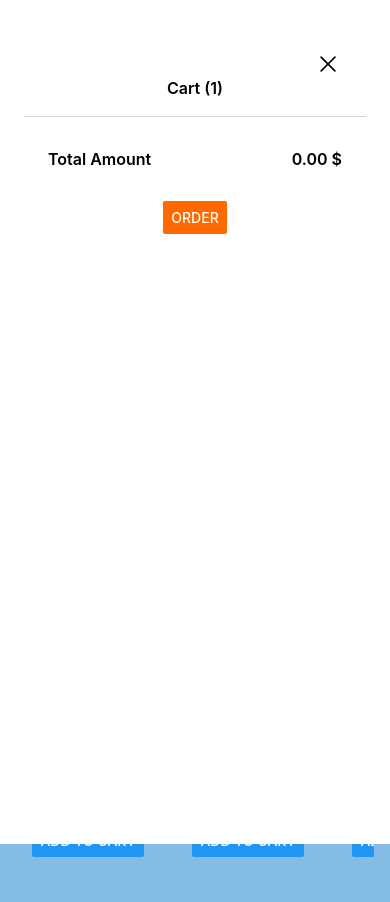
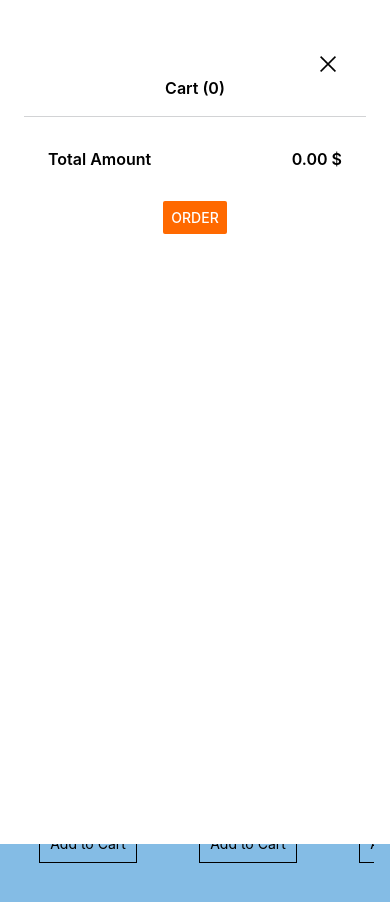
Before and after one commit to bpetermann/react-native-shopping-cart, a React Native app: screen / in a window 390 px wide. Both pictures are taken after a click on the element 180 px from the left and 76 px from the top of the page. Shown: the top 902 px of the page. Built offline with nearby package versions, Linux system fonts and the light colour scheme.

Commit message:
Fix cart product quantity

```diff
--- a/App.js
+++ b/App.js
@@ -1,78 +1,11 @@
-import {
-  Header,
-  Searchbar,
-  Categories,
-  Hero,
-  Products,
-  Cart,
-} from './components';
-import { View, ScrollView } from 'react-native';
-import { useState } from 'react';
+import { View } from 'react-native';
+import Template from './components/Template';
+import { Header } from './components/Organisms';
 
 export default function App() {
-  const [category, setCategory] = useState('Shoes');
-  const [search, setSearch] = useState('');
-  const [showCart, setShowCart] = useState(false);
-  const [cartItems, setCartItems] = useState([]);
-
-  const addCartItem = (product) => {
-    setCartItems((currentItems) => {
-      const existingCartItemIndex = currentItems.findIndex(
-        (item) => item.name === product.name
-      );
-      const existingCartItem = currentItems[existingCartItemIndex];
-      let updatedCart;
-      if (existingCartItem) {
-        const updatedItem = {
-          ...existingCartItem,
-          amount: existingCartItem.amount + 1,
-        };
-        updatedCart = [...currentItems];
-        updatedCart[existingCartItemIndex] = updatedItem;
-        return updatedCart;
-      } else {
-        return [...currentItems, product];
-      }
-    });
-  };
-
-  const removeCartItem = (product) => {
-    setCartItems((currentItems) => {
-      const existingCartItemIndex = currentItems.findIndex(
-        (item) => item.name === product.name
-      );
-      const existingCartItem = currentItems[existingCartItemIndex];
-      let updatedCart;
-      if (existingCartItem?.amount > 1) {
-        const updatedItem = {
-          ...existingCartItem,
-          amount: existingCartItem.amount - 1,
-        };
-        updatedCart = [...currentItems];
-        updatedCart[existingCartItemIndex] = updatedItem;
-        return updatedCart;
-      } else {
-        return currentItems.filter((item) => item.name !== product.name);
-      }
-    });
-  };
-
   return (
     <View style={{ paddingTop: 50 }}>
-      <Header openCart={setShowCart} />
-      <ScrollView>
-        <Searchbar search={setSearch} />
-        <Categories change={setCategory} category={category} />
-        <Hero />
-        <Products category={category} search={search} add={addCartItem} />
-      </ScrollView>
-      <Cart
-        closeCart={setShowCart}
-        show={showCart}
-        cartItems={cartItems}
-        add={addCartItem}
-        remove={removeCartItem}
-      />
+      <Template />
     </View>
   );
 }
--- /dev/null
+++ b/components/Atoms/BaseButton.js
@@ -0,0 +1,18 @@
+import { StyleSheet, Text, Pressable } from 'react-native';
+
+export default function Button({ onClick, title }) {
+  return (
+    <Pressable onPress={onClick} android_ripple={{ color: '#efeff0' }}>
+      <Text style={styles.button}>{title}</Text>
+    </Pressable>
+  );
+}
+
+const styles = StyleSheet.create({
+  button: {
+    backgroundColor: 'transparent',
+    borderWidth: 1,
+    padding: 10,
+    textAlign: 'center',
+  },
+});
--- /dev/null
+++ b/components/Atoms/index.js
@@ -0,0 +1 @@
+export { default as BaseButton } from './BaseButton';
--- a/components/Cart.js
+++ b/components/Organisms/Cart.js
@@ -16,6 +16,10 @@ export default function Cart({ show, closeCart, cartItems, add, remove }) {
     }, 0)
     .toFixed(2);
 
+  const cartLength = cartItems.reduce(function (acc, item) {
+    return acc + item.amount;
+  }, 0);
+
   return (
     <Modal visible={show} animationType='fade'>
       <View style={styles.cart}>
@@ -23,11 +27,11 @@ export default function Cart({ show, closeCart, cartItems, add, remove }) {
           <Pressable onPress={() => closeCart(false)}>
             <Image
               style={styles.img}
-              source={require('../assets/app/close.png')}
+              source={require('../../assets/app/close.png')}
             />
           </Pressable>
         </View>
-        <Text style={styles.heading}>Cart (1)</Text>
+        <Text style={styles.heading}>Cart ({cartLength})</Text>
 
         <View style={styles.products}>
           <FlatList
@@ -70,7 +74,6 @@ const styles = StyleSheet.create({
     paddingTop: 50,
     alignItems: 'center',
     paddingHorizontal: 24,
-
   },
   close: {
     width: '100%',
--- a/components/Categories.js
+++ b/components/Organisms/Categories.js
@@ -1,5 +1,5 @@
 import { StyleSheet, Text, View, Pressable } from 'react-native';
-import { categories } from '../lib/categories';
+import { categories } from '../../lib/categories';
 
 export default function Categories({ change, category }) {
   const changeCategory = (name) => {
--- a/components/Header.js
+++ b/components/Organisms/Header.js
@@ -4,20 +4,20 @@ export default function Header({ openCart }) {
   return (
     <View style={styles.container}>
       <View style={styles.nav}>
-        <Image style={styles.img} source={require('../assets/app/logo.png')} />
+        <Image style={styles.img} source={require('../../assets/app/logo.png')} />
         <Image
           style={styles.img}
-          source={require('../assets/app/search.png')}
+          source={require('../../assets/app/search.png')}
         />
-        <Image style={styles.img} source={require('../assets/app/heart.png')} />
+        <Image style={styles.img} source={require('../../assets/app/heart.png')} />
         <Pressable onPress={() => openCart(true)}>
           <Image
             style={styles.img}
-            source={require('../assets/app/cart.png')}
+            source={require('../../assets/app/cart.png')}
           />
         </Pressable>
       </View>
-      <Image style={styles.img} source={require('../assets/app/account.png')} />
+      <Image style={styles.img} source={require('../../assets/app/account.png')} />
     </View>
   );
 }
--- a/components/Hero.js
+++ b/components/Organisms/Hero.js
@@ -8,7 +8,7 @@ export default function Hero() {
       <View style={styles.container}>
         <Image
           style={styles.model}
-          source={require('../assets/app/model.png')}
+          source={require('../../assets/app/model.png')}
         />
       </View>
     </View>
--- a/components/Products.js
+++ b/components/Organisms/Products.js
@@ -1,5 +1,6 @@
 import { StyleSheet, Text, View, Image, Button, FlatList } from 'react-native';
-import { products, imageMap } from '../lib/products';
+import { BaseButton } from '../Atoms';
+import { products, imageMap } from '../../lib/products';
 
 export default function Products({ category, search, add }) {
   const filteredProducts = () =>
@@ -20,7 +21,7 @@ export default function Products({ category, search, add }) {
             <Image style={styles.img} source={imageMap[item.name]} />
             <Text>{item.name}</Text>
             <Text>{item.price} $</Text>
-            <Button onPress={() => add(item)} title='Add to Cart' />
+            <BaseButton onClick={() => add(item)} title='Add to Cart' />
           </View>
         )}
         keyExtractor={({ id }) => id}
--- a/components/Searchbar.js
+++ b/components/Organisms/Searchbar.js
@@ -9,7 +9,7 @@ export default function Searchbar({ search }) {
   return (
     <View style={styles.searchbar}>
       <TextInput style={styles.input} onChangeText={searchproducts} />
-      <Image style={styles.img} source={require('../assets/app/search.png')} />
+      <Image style={styles.img} source={require('../../assets/app/search.png')} />
     </View>
   );
 }
--- /dev/null
+++ b/components/Template/index.js
@@ -0,0 +1,78 @@
+import {
+  Searchbar,
+  Categories,
+  Hero,
+  Products,
+  Cart,
+  Header,
+} from '../Organisms';
+import { ScrollView } from 'react-native';
+import { useState } from 'react';
+
+export default function Template() {
+  const [category, setCategory] = useState('Shoes');
+  const [search, setSearch] = useState('');
+  const [showCart, setShowCart] = useState(false);
+  const [cartItems, setCartItems] = useState([]);
+
+  const addCartItem = (product) => {
+    setCartItems((currentItems) => {
+      const existingCartItemIndex = currentItems.findIndex(
+        (item) => item.name === product.name
+      );
+      const existingCartItem = currentItems[existingCartItemIndex];
+      let updatedCart;
+      if (existingCartItem) {
+        const updatedItem = {
+          ...existingCartItem,
+          amount: existingCartItem.amount + 1,
+        };
+        updatedCart = [...currentItems];
+        updatedCart[existingCartItemIndex] = updatedItem;
+        return updatedCart;
+      } else {
+        return [...currentItems, product];
+      }
+    });
+  };
+
+  const removeCartItem = (product) => {
+    setCartItems((currentItems) => {
+      const existingCartItemIndex = currentItems.findIndex(
+        (item) => item.name === product.name
+      );
+      const existingCartItem = currentItems[existingCartItemIndex];
+      let updatedCart;
+      if (existingCartItem?.amount > 1) {
+        const updatedItem = {
+          ...existingCartItem,
+          amount: existingCartItem.amount - 1,
+        };
+        updatedCart = [...currentItems];
+        updatedCart[existingCartItemIndex] = updatedItem;
+        return updatedCart;
+      } else {
+        return currentItems.filter((item) => item.name !== product.name);
+      }
+    });
+  };
+
+  return (
+    <>
+      <Header openCart={setShowCart} />
+      <ScrollView>
+        <Searchbar search={setSearch} />
+        <Categories change={setCategory} category={category} />
+        <Hero />
+        <Products category={category} search={search} add={addCartItem} />
+      </ScrollView>
+      <Cart
+        closeCart={setShowCart}
+        show={showCart}
+        cartItems={cartItems}
+        add={addCartItem}
+        remove={removeCartItem}
+      />
+    </>
+  );
+}
```
Also changed, not shown: components/Organisms/index.js (renamed from components/index.js).
